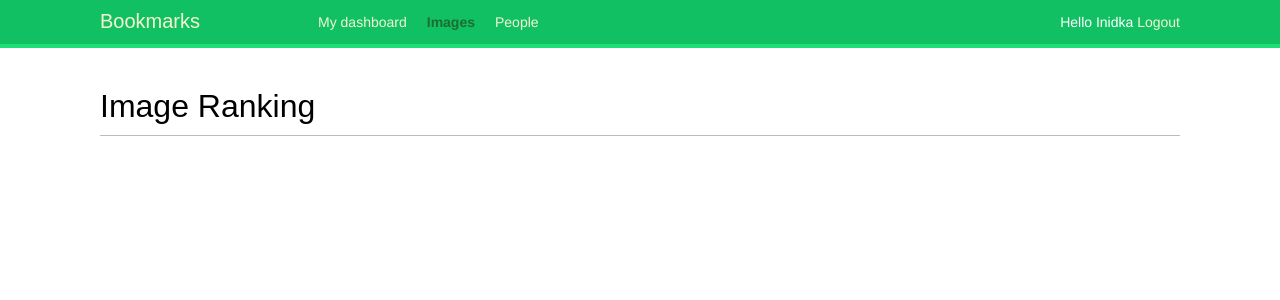
After one commit to IndikaMaligaspe/bookmarks, a Django app: page /images/ranking/ in a window 1280 px wide. The commit adds this page. Shown: the top 300 px of the page. Run offline with Django 3.2, Linux system fonts and the light colour scheme; a user stored in the database is signed in; data that the repository does not hold is empty; some libraries are stand-ins or nearby versions; some web fonts are replaced.

Commit message:
added redis for views and ranking

```diff
--- a/bookmarks/settings.py
+++ b/bookmarks/settings.py
@@ -151,3 +151,7 @@ SOCIAL_AUTH_FACEBOOK_SCOPE = ['email']
 ABSOLUTE_URL_OVERRIDES = {
     'auth.user': lambda u: reverse_lazy('user_detail', args=[u.username])
 }
+
+REDIS_HOST = '127.0.0.1'
+REDIS_PORT = 6379
+REDIS_DB = 0
--- a/images/templates/images/image/detail.html
+++ b/images/templates/images/image/detail.html
@@ -17,6 +17,11 @@
                    <span class="total">{{total_likes}} </span>
                         like{{ total_likes|pluralize}}
                 </span>
+                <span class="count">
+                   <span class="total">{{total_views}} </span>
+                        view{{ total_views|pluralize}}
+                </span>
+
                 <a href="#" data-id="{{ image.id}}" data-action="{% if request.user in users_like %}un{% endif %}like" class="like button">
                 {% if request.user not in users_like %}
                     Like
--- /dev/null
+++ b/images/templates/images/image/ranking.html
@@ -0,0 +1,14 @@
+{% extends 'base.html' %}
+
+{% block title %}Image Ranking {% endblock title %}
+
+{% block content %}
+    <h1>Image Ranking</h1>
+    <ol>
+        {% for image in most_viewed %}
+          <li>
+            <a href="{{ image.get_absolute_url }}"> {{image.title}}</a>
+          </li>
+        {% endfor %}
+    </ol>
+{% endblock content %}
--- a/images/urls.py
+++ b/images/urls.py
@@ -8,4 +8,5 @@ urlpatterns = [
     path('detail/<int:id>/<slug:slug>/', views.image_detail, name='detail'),
     path('like/',views.image_like, name='like'),
     path('',views.image_list, name='list'),
+    path('ranking/',views.image_ranking, name='ranking')
 ]
--- a/images/views.py
+++ b/images/views.py
@@ -1,3 +1,6 @@
+import redis
+
+from django.conf import settings
 from django.shortcuts import render, redirect, get_object_or_404
 from django.contrib.auth.decorators import login_required
 from django.contrib import messages
@@ -9,6 +12,8 @@ from common.decorators import ajax_required
 from django.core.paginator import Paginator, EmptyPage, PageNotAnInteger
 from actions.utils import create_action
 # Create your views here.
+
+r = redis.StrictRedis(host=settings.REDIS_HOST, port=settings.REDIS_PORT, db=settings.REDIS_DB)
 
 @login_required
 def image_create (request):
@@ -32,9 +37,12 @@ def image_create (request):
 
 def image_detail(request, id, slug):
     image = get_object_or_404(Image, id=id, slug=slug)
+    total_views = r.incr('image:{}:views'.format(image.id))
+    r.zincrby('image_ranking', image.id, 1)
     return render (request, 'images/image/detail.html',
                     {'section': 'image',
-                    'image': image})
+                    'image': image,
+                    'total_views': total_views},)
 
 @ajax_required
 @require_POST
@@ -73,3 +81,12 @@ def image_list(request):
         return render(request, 'images/image/list_ajax.html', {'section': 'images', 'images': images})
 
     return render(request, 'images/image/list.html', {'section': 'images', 'images': images})
+
+@login_required
+def image_ranking(request):
+    image_ranking = r.zrange('image_ranking',0, -1, desc=True)[:10]
+    image_ranking_ids = [int(id) for id in image_ranking]
+
+    most_viewed = list(Image.objects.filter(id__in=image_ranking_ids))
+    most_viewed.sort(key=lambda x: image_ranking_ids.index(x.id))
+    return render(request, 'images/image/ranking.html', {'section':'images', 'most_viewed':most_viewed})
```
Also changed, not shown: db.sqlite3.
